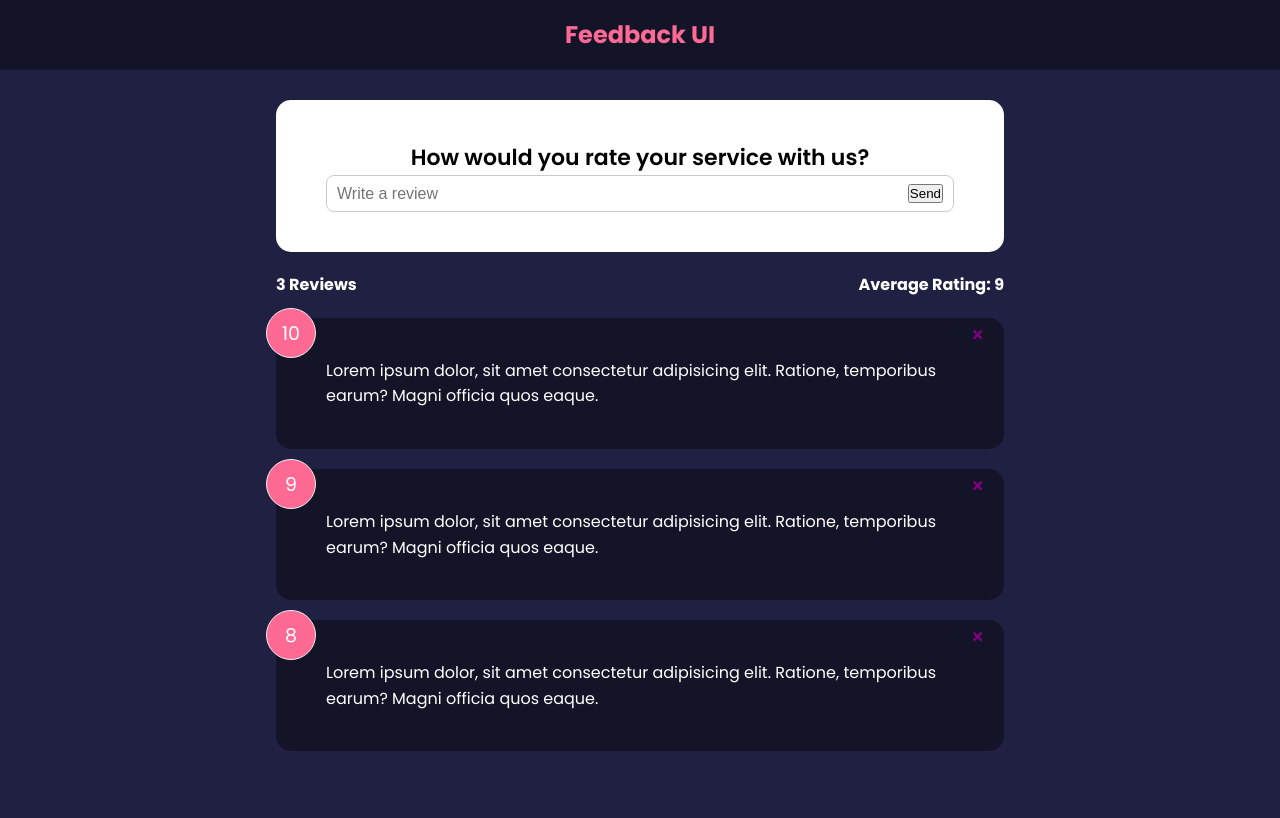
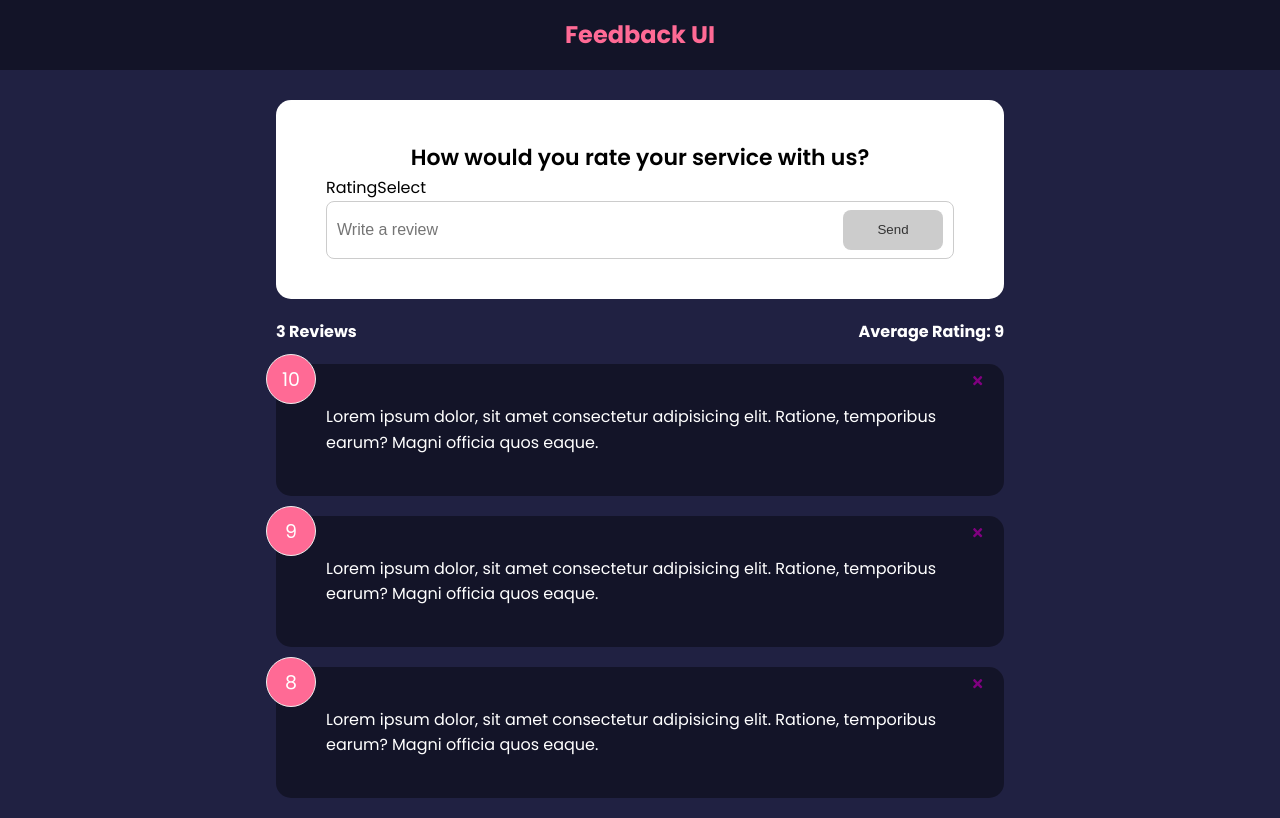
Before and after one commit to 0xSardius/feedback-app-23, a React (Vite) app: page / in a window 1280 px wide. Built offline with nearby package versions, Linux system fonts and the light colour scheme.

Commit message:
Updating Feedback form, created RatingSelect comp.

```diff
--- a/src/components/FeedbackForm.jsx
+++ b/src/components/FeedbackForm.jsx
@@ -1,20 +1,49 @@
-import {useState} from 'react'
-import Card from "./shared/Card"
+import { useState } from "react";
+import Card from "./shared/Card";
+import Button from "./shared/Button";
+import RatingSelect from "./RatingSelect";
 
 function FeedbackForm() {
+  const [text, setText] = useState("");
+  const [rating, setRating] = useState(0);
+  const [btnDisabled, setBtnDisabled] = useState(true);
+  const [message, setMessage] = useState("");
+
+  const handleTextChange = (e) => {
+    if (text === "") {
+      setBtnDisabled(true);
+      setMessage(null);
+    } else if (text !== "" && text.trim().length <= 10) {
+      setBtnDisabled(true);
+      setMessage("Text must be at least 10 characters");
+    } else {
+      setMessage(null);
+      setBtnDisabled(false);
+    }
+    setText(e.target.value);
+  };
+
   return (
     <Card>
-        <form>
-            <h2>How would you rate your service with us?</h2>
-            {/* @todo - rating select component */}
-            <div className="input-group">
-                <input type="text" placeholder="Write a review" />
-                <button type="submit">Send</button>
-            </div>
-        </form>
+      <form>
+        <h2>How would you rate your service with us?</h2>
+        <RatingSelect />
+        <div className="input-group">
+          <input
+            onChange={handleTextChange}
+            type="text"
+            placeholder="Write a review"
+            value={text}
+          />
+          <Button type="submit" version="secondary" isDisabled={btnDisabled}>
+            Send
+          </Button>
+        </div>
 
+        {message && <div className="message">{message}</div>}
+      </form>
     </Card>
-  )
+  );
 }
 
-export default FeedbackForm
+export default FeedbackForm;
--- /dev/null
+++ b/src/components/RatingSelect.jsx
@@ -0,0 +1,5 @@
+function RatingSelect() {
+  return <div>RatingSelect</div>;
+}
+
+export default RatingSelect;
--- /dev/null
+++ b/src/components/shared/Button.jsx
@@ -0,0 +1,24 @@
+import PropTypes from "prop-types";
+
+function Button({ children, version, type, isDisabled }) {
+  return (
+    <button type={type} disabled={isDisabled} className={`btn btn-${version}`}>
+      Send
+    </button>
+  );
+}
+
+Button.defaultProps = {
+  version: "primary",
+  type: "button",
+  isDisabled: false,
+};
+
+Button.propTypes = {
+  children: PropTypes.node.isRequired,
+  version: PropTypes.string,
+  type: PropTypes.string,
+  isDisabled: PropTypes.bool,
+};
+
+export default Button;
```
Also changed, not shown: .eslintrc.cjs.
